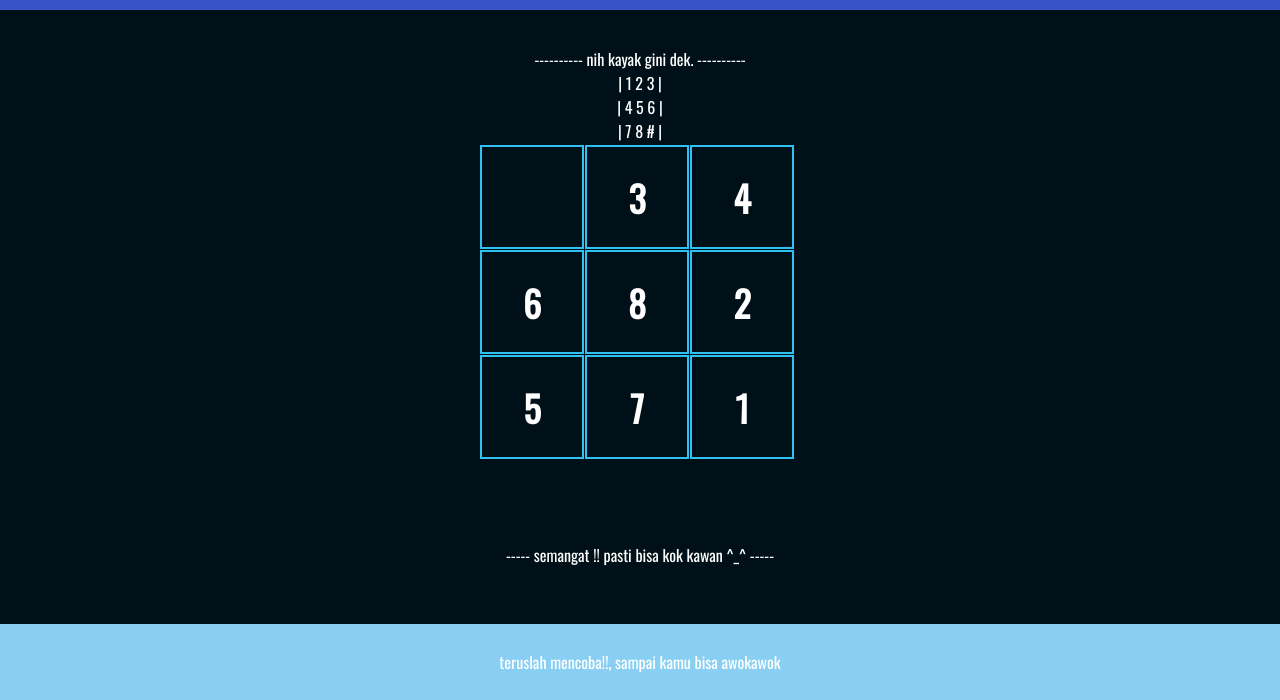
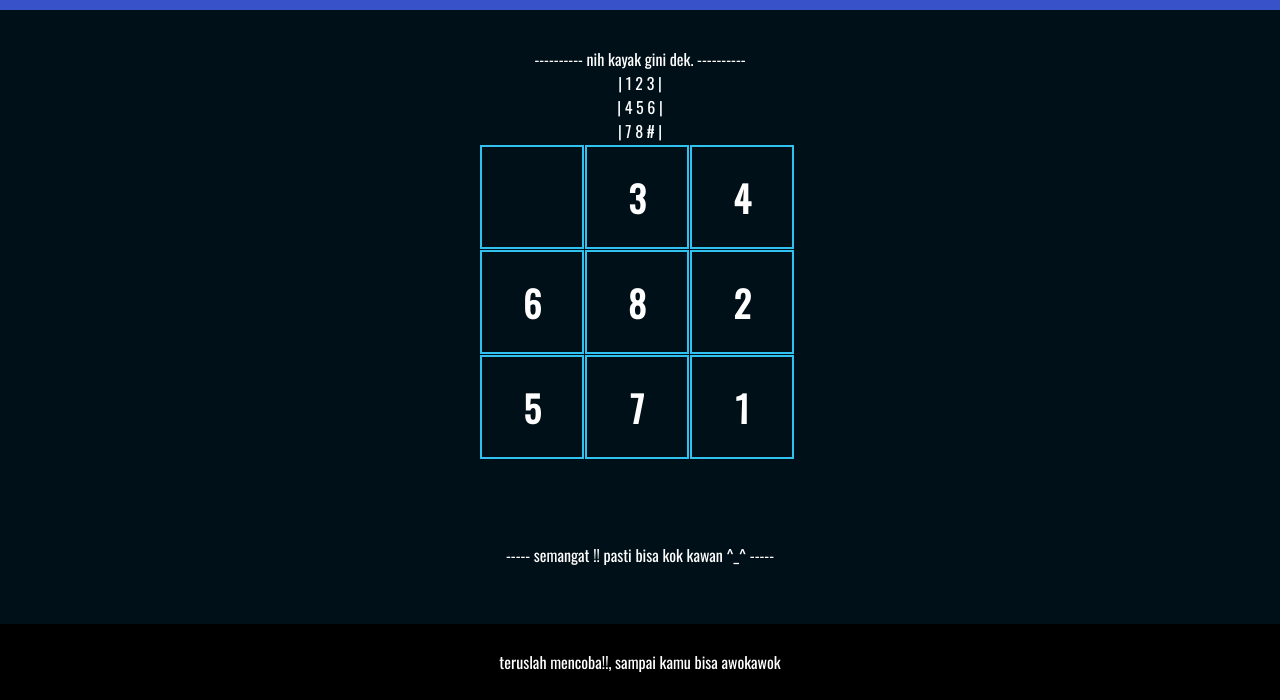
Before and after one commit to E135111231A/puzzle-game-web, a plain HTML site: page index.html in a window 1280 px wide. Shown: the part 100-800 px from the top of the page. Drawn offline with nearby package versions, Linux system fonts and the light colour scheme.

Commit message:
Update style.css

```diff
--- a/css/style.css
+++ b/css/style.css
@@ -24,7 +24,7 @@ main {
 }
 
 footer {
-  background-color: #89CFF3;
+  background-color: black;
   color: #fff;
   padding: 10px;
   text-align: center;
```
